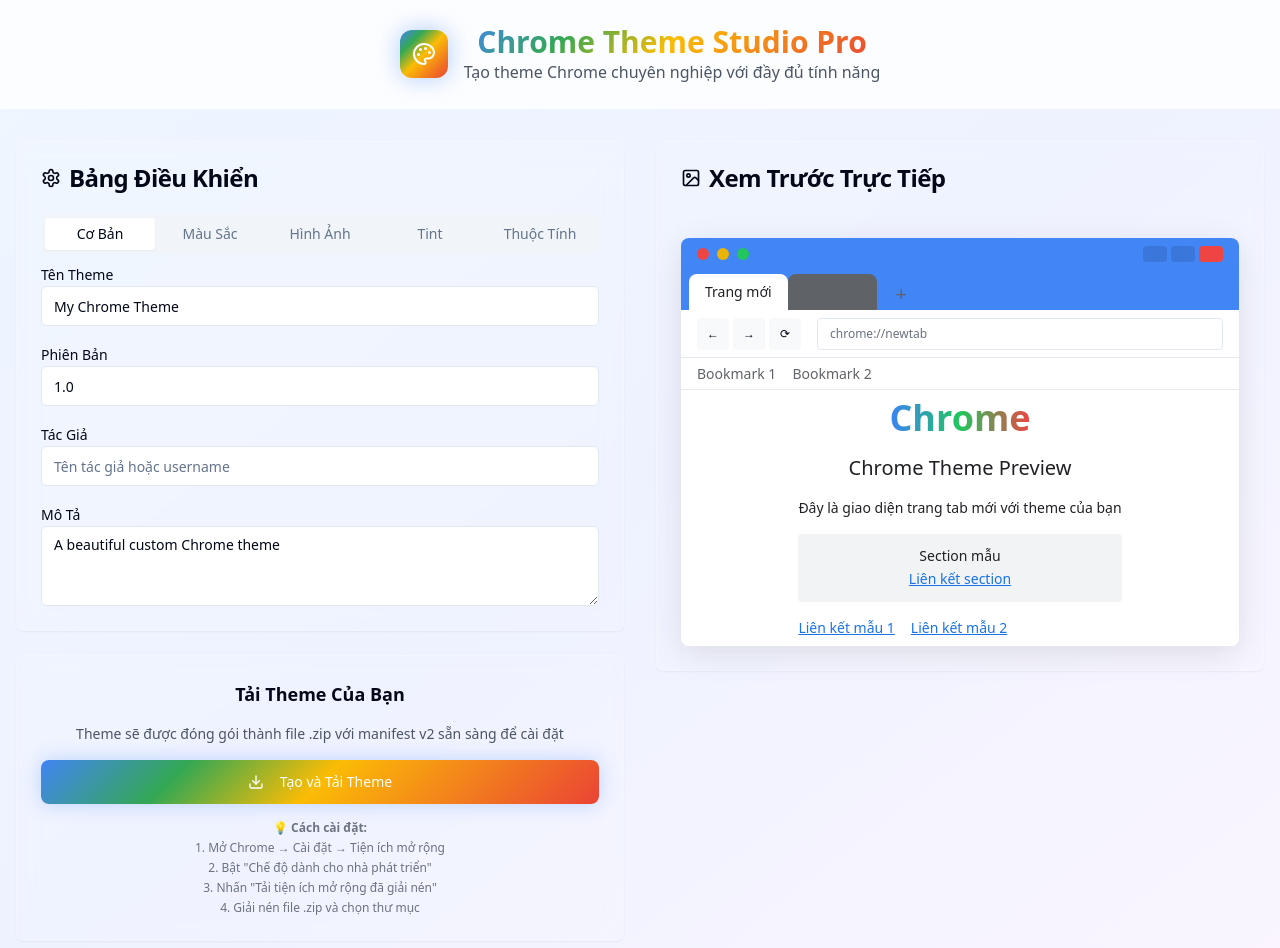
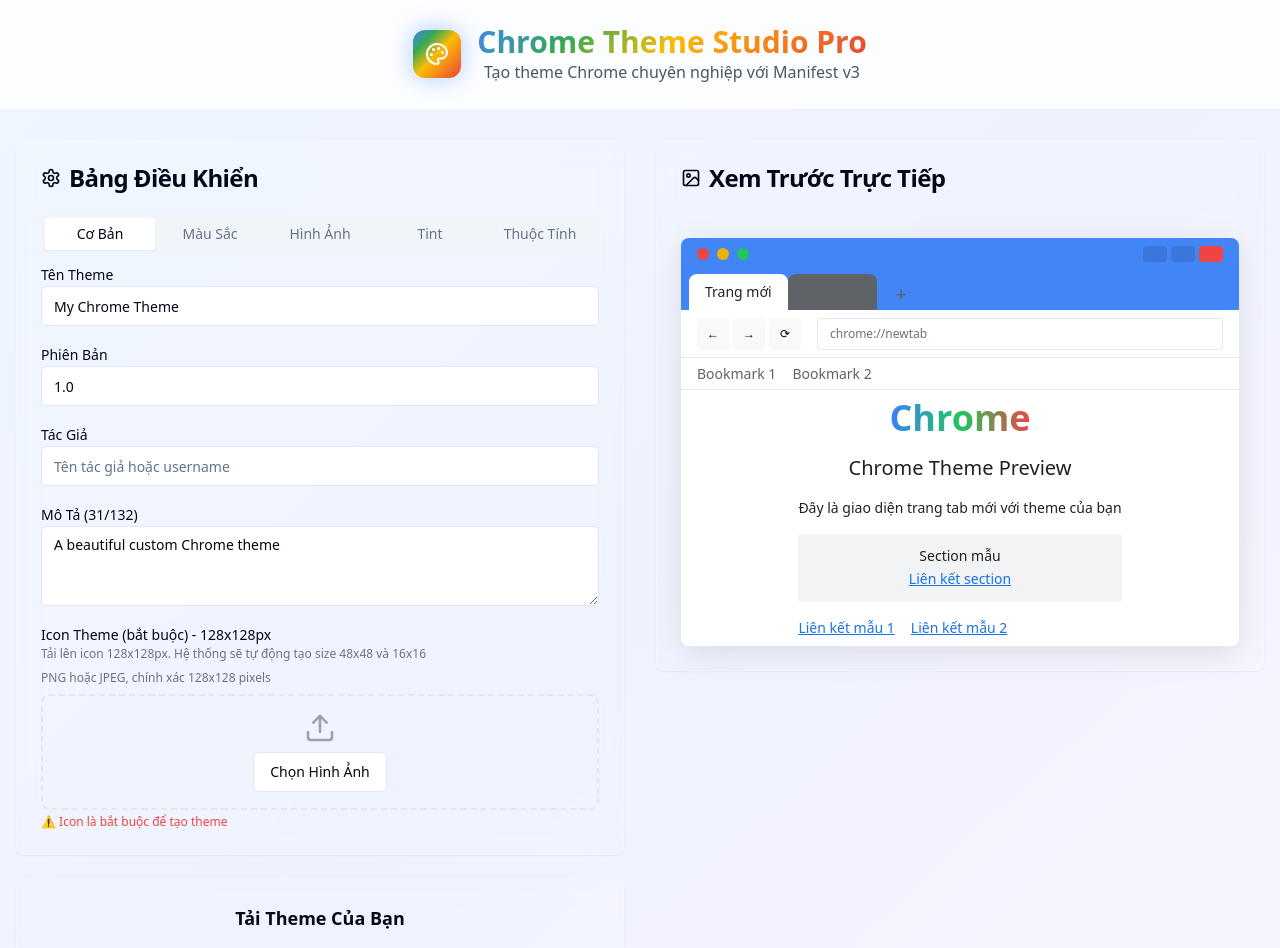
Before and after one commit to Alo-Song-Ngu/chrome-theme-crafter-studio, a React (Vite) app: page / in a window 1280 px wide. Shown: the top 948 px of the page. Built offline with nearby package versions, Linux system fonts and the light colour scheme.

Commit message:
Fix manifest and icon generation
- Update manifest version to 3.
- Limit description to 132 characters.
- Add required icon property and size validation.
- Implement icon size conversion.

```diff
--- a/src/components/ImageUpload.tsx
+++ b/src/components/ImageUpload.tsx
@@ -8,30 +8,65 @@ interface ImageUploadProps {
   label: string;
   description: string;
   onImageChange: (file: File | undefined) => void;
+  acceptedSize?: { width: number; height: number };
+  required?: boolean;
 }
 
 export const ImageUpload: React.FC<ImageUploadProps> = ({
   label,
   description,
   onImageChange,
+  acceptedSize,
+  required = false,
 }) => {
   const [preview, setPreview] = useState<string | null>(null);
+  const [error, setError] = useState<string | null>(null);
   const fileInputRef = useRef<HTMLInputElement>(null);
 
-  const handleFileChange = (event: React.ChangeEvent<HTMLInputElement>) => {
+  const validateImage = (file: File): Promise<boolean> => {
+    return new Promise((resolve) => {
+      if (!acceptedSize) {
+        resolve(true);
+        return;
+      }
+
+      const img = new Image();
+      img.onload = () => {
+        const isValid = img.width === acceptedSize.width && img.height === acceptedSize.height;
+        if (!isValid) {
+          setError(`Kích thước phải chính xác ${acceptedSize.width}x${acceptedSize.height}px. Ảnh hiện tại: ${img.width}x${img.height}px`);
+        } else {
+          setError(null);
+        }
+        resolve(isValid);
+      };
+      img.src = URL.createObjectURL(file);
+    });
+  };
+
+  const handleFileChange = async (event: React.ChangeEvent<HTMLInputElement>) => {
     const file = event.target.files?.[0];
     if (file) {
+      const isValid = await validateImage(file);
+      if (isValid) {
         const reader = new FileReader();
         reader.onload = (e) => {
           setPreview(e.target?.result as string);
         };
         reader.readAsDataURL(file);
         onImageChange(file);
+      } else {
+        if (fileInputRef.current) {
+          fileInputRef.current.value = '';
+        }
+        onImageChange(undefined);
+      }
     }
   };
 
   const handleRemove = () => {
     setPreview(null);
+    setError(null);
     onImageChange(undefined);
     if (fileInputRef.current) {
       fileInputRef.current.value = '';
@@ -44,8 +79,12 @@ export const ImageUpload: React.FC<ImageUploadProps> = ({
 
   return (
     <div className="space-y-2">
-      <Label className="text-sm font-medium">{label}</Label>
-      <p className="text-xs text-gray-500">{description}</p>
+      {label && (
+        <Label className="text-sm font-medium">
+          {label} {required && <span className="text-red-500">*</span>}
+        </Label>
+      )}
+      {description && <p className="text-xs text-gray-500">{description}</p>}
 
       <div className="border-2 border-dashed border-gray-200 rounded-lg p-4">
         {preview ? (
@@ -74,6 +113,12 @@ export const ImageUpload: React.FC<ImageUploadProps> = ({
         )}
       </div>
 
+      {error && (
+        <p className="text-xs text-red-500 mt-1">
+          {error}
+        </p>
+      )}
+
       <input
         ref={fileInputRef}
         type="file"
--- a/src/components/ThemeGenerator.tsx
+++ b/src/components/ThemeGenerator.tsx
@@ -14,7 +14,7 @@ interface ThemeGeneratorProps {
 export const ThemeGenerator: React.FC<ThemeGeneratorProps> = ({ themeData }) => {
   const generateManifest = () => {
     const manifest = {
-      manifest_version: 2,
+      manifest_version: 3,
       name: themeData.name,
       version: themeData.version,
       description: themeData.description,
@@ -84,30 +84,33 @@ export const ThemeGenerator: React.FC<ThemeGeneratorProps> = ({ themeData }) =>
       : [0, 0, 0];
   };
 
-  const generateDefaultIcon = (size: number): Promise<Blob> => {
+  const resizeImage = (file: File, targetSize: number): Promise<Blob> => {
     return new Promise((resolve) => {
       const canvas = document.createElement('canvas');
-      canvas.width = size;
-      canvas.height = size;
       const ctx = canvas.getContext('2d')!;
+      const img = new Image();
 
-      // Create a simple gradient icon
-      const gradient = ctx.createLinearGradient(0, 0, size, size);
-      gradient.addColorStop(0, '#4285f4');
-      gradient.addColorStop(1, '#34a853');
+      img.onload = () => {
+        canvas.width = targetSize;
+        canvas.height = targetSize;
+        ctx.drawImage(img, 0, 0, targetSize, targetSize);
+        canvas.toBlob((blob) => resolve(blob!), 'image/png');
+      };
 
-      ctx.fillStyle = gradient;
-      ctx.fillRect(0, 0, size, size);
-
-      // Add a simple design
-      ctx.fillStyle = 'white';
-      ctx.fillRect(size * 0.2, size * 0.2, size * 0.6, size * 0.6);
-
-      canvas.toBlob((blob) => resolve(blob!));
+      img.src = URL.createObjectURL(file);
     });
   };
 
   const downloadTheme = async () => {
+    if (!themeData.icon) {
+      toast({
+        title: 'Lỗi!',
+        description: 'Vui lòng tải lên icon 128x128px trước khi tạo theme.',
+        variant: 'destructive',
+      });
+      return;
+    }
+
     try {
       const zip = new JSZip();
       const manifest = generateManifest();
@@ -127,10 +130,17 @@ export const ThemeGenerator: React.FC<ThemeGeneratorProps> = ({ themeData }) =>
         }
       });
 
-      // Add default icons
-      const iconPromises = [16, 48, 128].map(async (size) => {
-        if (iconsFolder) {
-          const iconBlob = await generateDefaultIcon(size);
+      // Generate and add icons from user uploaded icon
+      const iconPromises = [128, 48, 16].map(async (size) => {
+        if (iconsFolder && themeData.icon) {
+          let iconBlob: Blob;
+          if (size === 128) {
+            // Use original for 128x128
+            iconBlob = themeData.icon;
+          } else {
+            // Resize for 48x48 and 16x16
+            iconBlob = await resizeImage(themeData.icon, size);
+          }
           const iconBuffer = await iconBlob.arrayBuffer();
           iconsFolder.file(`icon${size}.png`, iconBuffer);
         }
@@ -153,7 +163,7 @@ export const ThemeGenerator: React.FC<ThemeGeneratorProps> = ({ themeData }) =>
 
       toast({
         title: 'Thành công!',
-        description: 'Theme đã được tạo và tải về thành công.',
+        description: 'Theme Manifest v3 đã được tạo và tải về thành công.',
       });
     } catch (error) {
       console.error('Error generating theme:', error);
@@ -165,24 +175,27 @@ export const ThemeGenerator: React.FC<ThemeGeneratorProps> = ({ themeData }) =>
     }
   };
 
+  const canGenerate = themeData.icon !== null;
+
   return (
     <Card className="glass-effect">
       <CardContent className="p-6">
         <div className="text-center space-y-4">
           <h3 className="text-lg font-semibold">Tải Theme Của Bạn</h3>
           <p className="text-sm text-gray-600">
-            Theme sẽ được đóng gói thành file .zip với manifest v2 sẵn sàng để cài đặt
+            Theme sẽ được đóng gói thành file .zip với Manifest v3 sẵn sàng để cài đặt
           </p>
           <Button
             onClick={downloadTheme}
-            className="w-full bg-chrome-gradient hover:opacity-90 text-white font-medium py-3 px-6 rounded-lg transition-all duration-200 animate-chrome-glow"
+            disabled={!canGenerate}
+            className={`w-full ${canGenerate ? 'bg-chrome-gradient hover:opacity-90' : 'bg-gray-400'} text-white font-medium py-3 px-6 rounded-lg transition-all duration-200 ${canGenerate ? 'animate-chrome-glow' : ''}`}
             size="lg"
           >
             <Download className="w-5 h-5 mr-2" />
-            Tạo và Tải Theme
+            {canGenerate ? 'Tạo và Tải Theme' : 'Cần Icon 128x128px'}
           </Button>
           <div className="text-xs text-gray-500 space-y-1">
-            <p>💡 <strong>Cách cài đặt:</strong></p>
+            <p>💡 <strong>Cách cài đặt (Manifest v3):</strong></p>
             <p>1. Mở Chrome → Cài đặt → Tiện ích mở rộng</p>
             <p>2. Bật "Chế độ dành cho nhà phát triển"</p>
             <p>3. Nhấn "Tải tiện ích mở rộng đã giải nén"</p>
--- a/src/pages/Index.tsx
+++ b/src/pages/Index.tsx
@@ -1,4 +1,3 @@
-
 import React, { useState, useCallback } from 'react';
 import { Button } from '@/components/ui/button';
 import { Card, CardContent, CardHeader, CardTitle } from '@/components/ui/card';
@@ -20,6 +19,7 @@ export interface ThemeData {
   version: string;
   description: string;
   author?: string;
+  icon: File | null;
   colors: {
     bookmark_text: string;
     button_background: string;
@@ -78,6 +78,7 @@ const Index = () => {
     version: '1.0',
     description: 'A beautiful custom Chrome theme',
     author: '',
+    icon: null,
     colors: {
       bookmark_text: '#5f6368',
       button_background: '#f8f9fa',
@@ -148,6 +149,13 @@ const Index = () => {
     });
   }, [updateThemeData, themeData.tints]);
 
+  const handleDescriptionChange = (e: React.ChangeEvent<HTMLTextAreaElement>) => {
+    const value = e.target.value;
+    if (value.length <= 132) {
+      updateThemeData({ description: value });
+    }
+  };
+
   return (
     <div className="min-h-screen bg-gradient-to-br from-blue-50 via-indigo-50 to-purple-50">
       {/* Header */}
@@ -161,7 +169,7 @@ const Index = () => {
               <h1 className="text-3xl font-bold bg-chrome-gradient bg-clip-text text-transparent">
                 Chrome Theme Studio Pro
               </h1>
-              <p className="text-gray-600">Tạo theme Chrome chuyên nghiệp với đầy đủ tính năng</p>
+              <p className="text-gray-600">Tạo theme Chrome chuyên nghiệp với Manifest v3</p>
             </div>
           </div>
         </div>
@@ -218,14 +226,42 @@ const Index = () => {
                       />
                     </div>
                     <div>
-                      <Label htmlFor="description">Mô Tả</Label>
+                      <Label htmlFor="description">
+                        Mô Tả ({themeData.description.length}/132)
+                      </Label>
                       <Textarea
                         id="description"
                         value={themeData.description}
-                        onChange={(e) => updateThemeData({ description: e.target.value })}
-                        placeholder="Mô tả ngắn về theme của bạn"
+                        onChange={handleDescriptionChange}
+                        placeholder="Mô tả ngắn về theme của bạn (tối đa 132 ký tự)"
                         rows={3}
+                        className={themeData.description.length > 120 ? 'border-yellow-400' : ''}
                       />
+                      {themeData.description.length > 120 && (
+                        <p className="text-xs text-yellow-600 mt-1">
+                          Còn {132 - themeData.description.length} ký tự
+                        </p>
+                      )}
+                    </div>
+                    <div>
+                      <Label className="text-sm font-medium">
+                        Icon Theme (bắt buộc) - 128x128px
+                      </Label>
+                      <p className="text-xs text-gray-500 mb-2">
+                        Tải lên icon 128x128px. Hệ thống sẽ tự động tạo size 48x48 và 16x16
+                      </p>
+                      <ImageUpload
+                        label=""
+                        description="PNG hoặc JPEG, chính xác 128x128 pixels"
+                        onImageChange={(file) => updateThemeData({ icon: file || null })}
+                        acceptedSize={{ width: 128, height: 128 }}
+                        required={true}
+                      />
+                      {!themeData.icon && (
+                        <p className="text-xs text-red-500 mt-1">
+                          ⚠️ Icon là bắt buộc để tạo theme
+                        </p>
+                      )}
                     </div>
                   </TabsContent>
 
```
Lines whose indentation alone changed are shown as unchanged.
